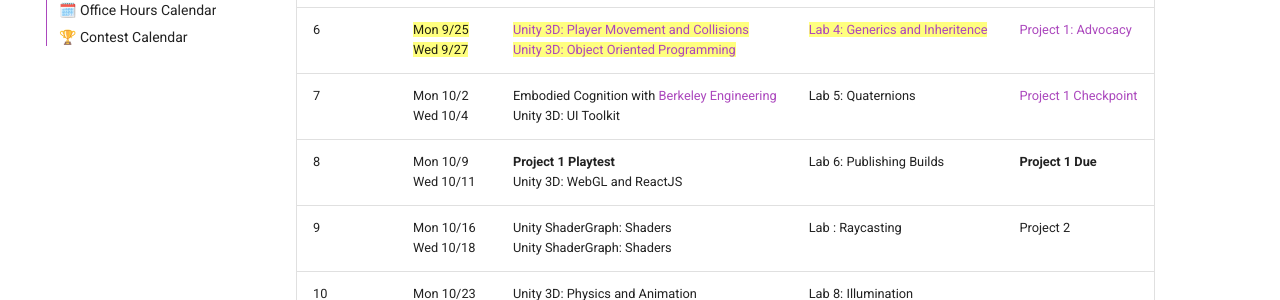
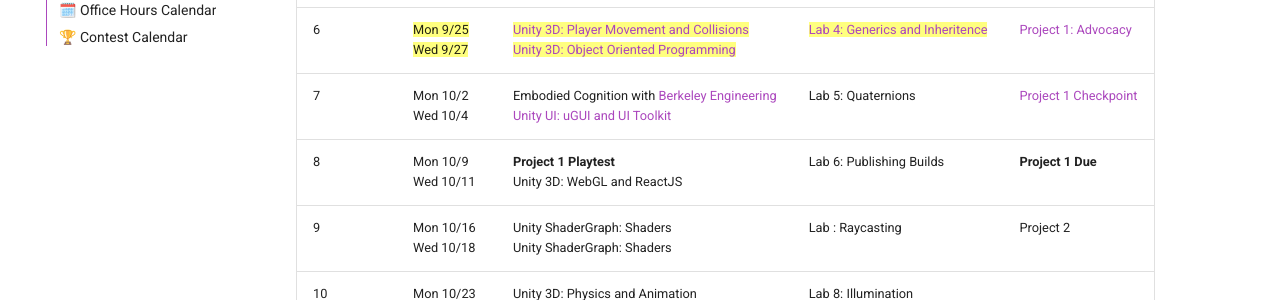
Before and after one commit to usc-ctin583/usc-ctin583.github.io, an MkDocs documentation site: the page built from docs/index.md, in a window 1280 px wide and 900 px high, scrolled down 495 px. Shown: the part 152-452 px from the top of the window. Built offline with MkDocs 1.6.1 and Material for MkDocs 9.7.7, drawn with Linux system fonts in a browser that asks for light colours.

Commit message:
add Unity UI lecture slides

```diff
--- a/docs/index.md
+++ b/docs/index.md
@@ -8,7 +8,7 @@
 | 4    | ==Mon 9/11== <br> ==Wed 9/13==   | ==[C#: Data Structures, Namespaces](https://www.icloud.com/keynote/0b5y1M4VNtrdfL4vFyXrzgkeg#Lecture4)== <br> ==AR/VR with [Stanford XR and BroadAR](https://www.broadar.com/)== | ==[Lab 2: Immersive Realities](Labs/lab2.md)== |
 | 5    | ==Mon 9/18== <br> ==Wed 9/20==   | ==Spatial Design with [Niantic Labs (RSVP)](https://calendar.google.com/calendar/event?action=TEMPLATE&tmeid=a2tjZGhsdTdrZjlzM2Q5NTNwYjRndXRmb2sgZGVib3JhaHl1ZW4yMDE2QGJlcmtlbGV5LmVkdQ&tmsrc=deborahyuen2016%40berkeley.edu)== <br> ==C#: Arrays, Coroutines, Recursion== | ==[Lab 3: Classes and Coroutines](Labs/lab3.md)== |
 | 6    |==Mon 9/25== <br> ==Wed 9/27==   | ==[Unity 3D: Player Movement and Collisions](https://www.icloud.com/keynote/01bSAfmd7C45UrRFrT-p8Ezeg#Lecture6)== <br> ==[Unity 3D: Object Oriented Programming](https://www.icloud.com/keynote/0920OrQoVdzLeXbAZZYG6Jp4g#Lecture6)== | ==[Lab 4: Generics and Inheritence](Labs/lab4.md)==| [Project 1: Advocacy](./Projects/project1.md) |
-| 7    | Mon 10/2 <br> Wed 10/4   | Embodied Cognition with [Berkeley Engineering](https://bid.berkeley.edu/) <br> Unity 3D: UI Toolkit | Lab 5: Quaternions | [Project 1 Checkpoint](./Projects/project1checkpoint.md) |
+| 7    | Mon 10/2 <br> Wed 10/4   | Embodied Cognition with [Berkeley Engineering](https://bid.berkeley.edu/) <br> [Unity UI: uGUI and UI Toolkit](https://www.icloud.com/keynote/05dxP82d9x9mFhNSfsZrNJTAA#Lecture7) | Lab 5: Quaternions | [Project 1 Checkpoint](./Projects/project1checkpoint.md) |
 | 8    | Mon 10/9 <br> Wed 10/11  | **Project 1 Playtest** <br> Unity 3D: WebGL and ReactJS | Lab 6: Publishing Builds | **Project 1 Due** |
 | 9    | Mon 10/16 <br> Wed 10/18 | Unity ShaderGraph: Shaders <br> Unity ShaderGraph: Shaders | Lab : Raycasting | Project 2 |
 | 10   | Mon 10/23 <br> Wed 10/25 | Unity 3D: Physics and Animation <br> Unity 3D: 3D Math | Lab 8: Illumination |
```
